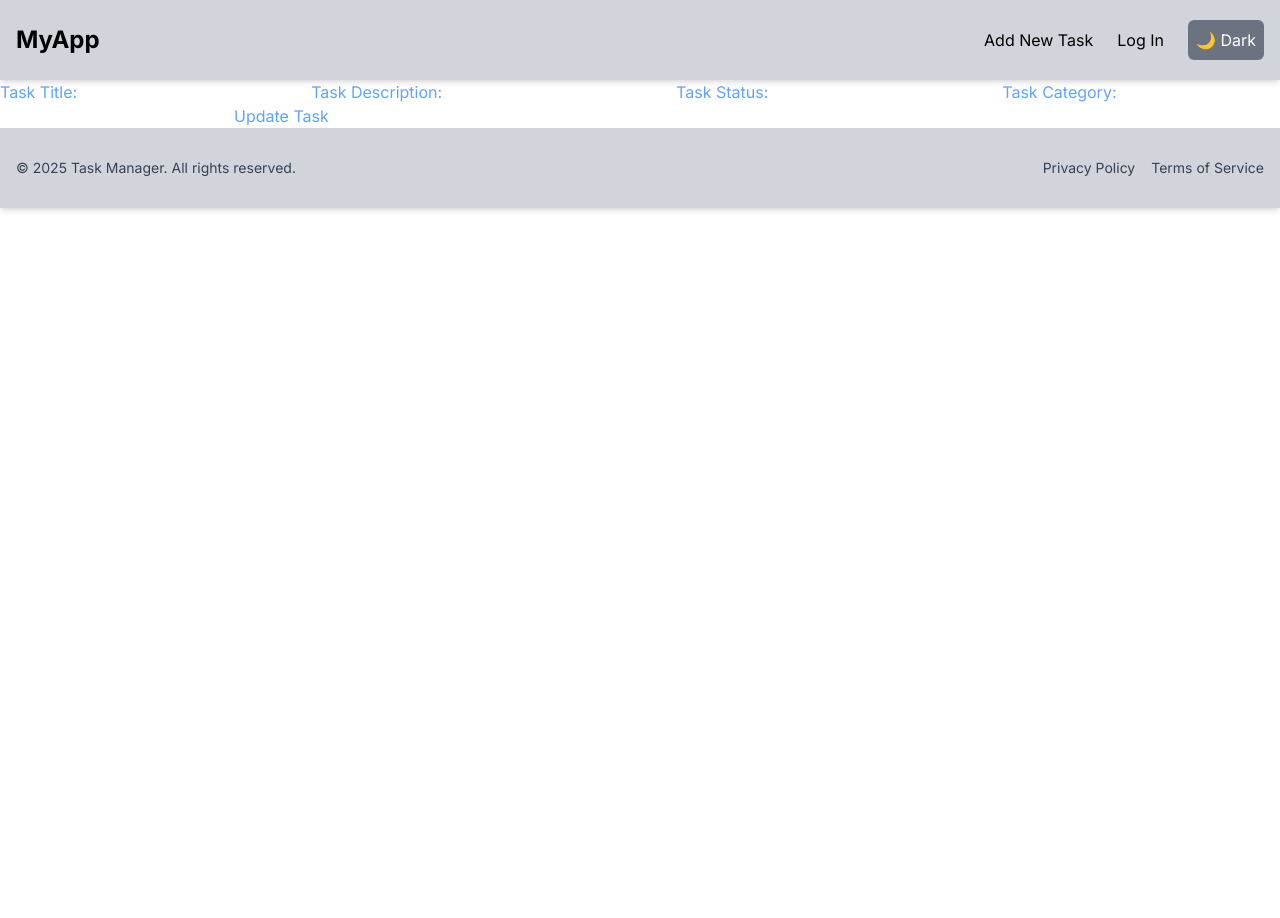
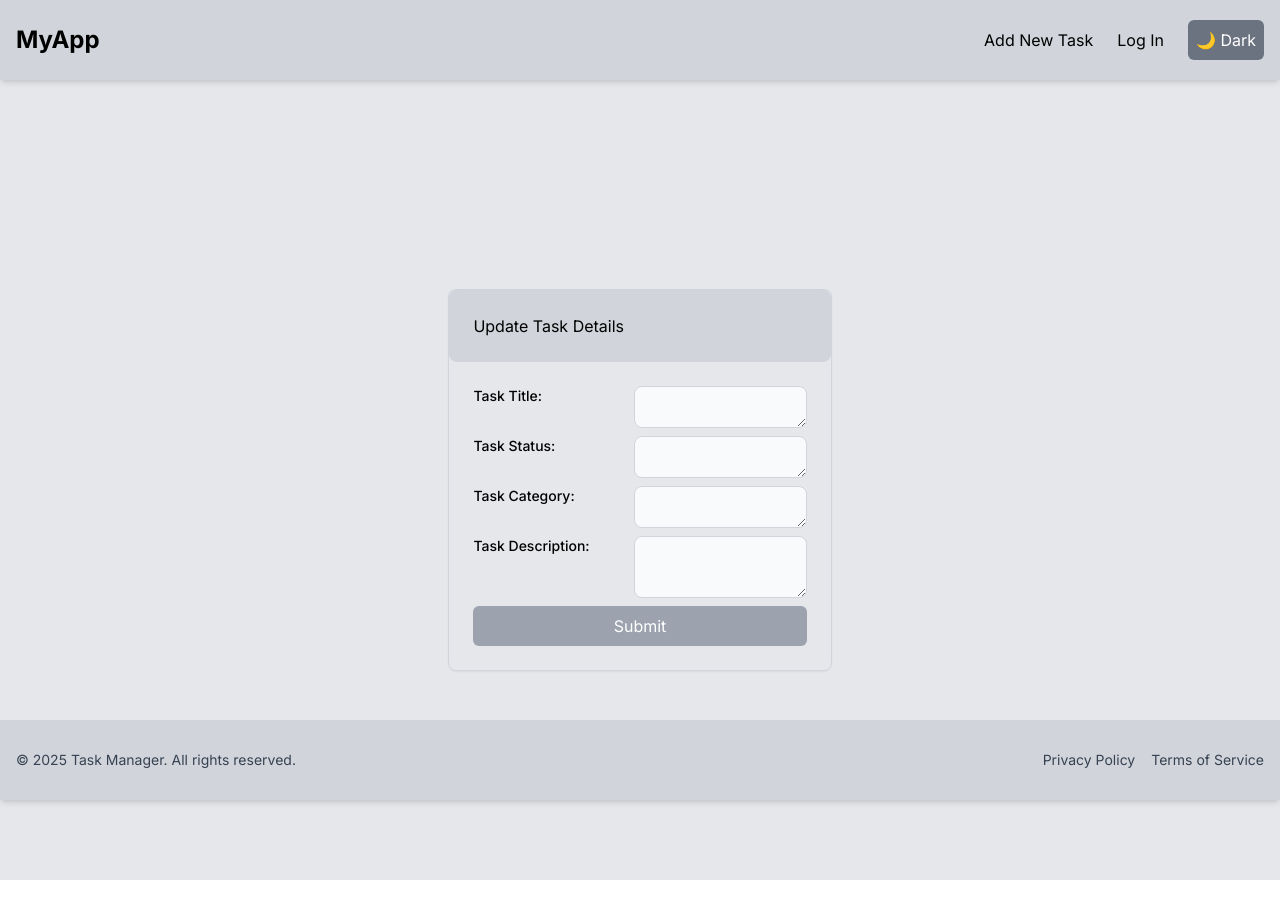
Before and after one commit to sanyasappadu/my-nextjs-practice-app, a Next.js app: page /editTask/1 in a window 1280 px wide. Shown: the top 918 px of the page. Before the commit the page ends 800 px from the top, so only its background shows below. Built offline with nearby package versions, Linux system fonts and the light colour scheme; no server answers; the database is empty.

Commit message:
login and signup fixed

```diff
--- a/src/app/editTask/[id]/page.js
+++ b/src/app/editTask/[id]/page.js
@@ -66,40 +66,90 @@ export default function Page({ params }) {
   };
 
   return (
-    <form onSubmit={handleSubmit} className="text-blue-400">
-      <label>Task Title:
-        <input
+    <div className="text-black flex flex-col dark:text-white bg-gray-200 dark:bg-gray-600 h-screen w-full flex">
+      <div className=" max-w-md m-auto border rounded-lg  border-gray-300 dark:border-white shadow-sm">
+      <div className="bg-gray-300 dark:bg-gray-700 max-w-md p-6 rounded-lg flex  "><h1 className="justify-center">Update Task Details</h1></div>
+
+      <form
+        onSubmit={handleSubmit}
+        className=" flex flex-col p-6 "
+      >
+        <div className="flex flex-row ">
+          <label
+            for="message"
+            class="block mb-2 w-full text-sm font-medium"
+          >
+            Task Title:
+          </label>
+          <textarea
+            id="message"
+            rows="1"
+            class="block p-2.5 w-full text-sm  bg-gray-50 rounded-lg border border-gray-300 dark:bg-gray-600 dark:border-white dark:placeholder-gray-400 dark:text-white "
             type="text"
             name="heading"
-          value={inputs.heading}
+            value={inputs.heading || ""}
             onChange={handleChange}
-        />
+          ></textarea>
+        </div>
+
+        <div className="flex flex-row mt-2">
+          <label
+            for="message"
+            class="block mb-2 w-full text-sm font-medium"
+          >
+            Task Status:
           </label>
-      <label>Task Description:
-        <input
+          <textarea
+            id="message"
+            rows="1"
+            class="block p-2.5 w-full text-sm  bg-gray-50 rounded-lg border border-gray-300 dark:bg-gray-600 dark:border-white dark:placeholder-gray-400 dark:text-white "
+            type="text"
+            name="status"
+            value={inputs.status || ""}
+            onChange={handleChange}
+          ></textarea>
+        </div>
+        <div className="flex flex-row mt-2">
+          <label
+            for="message"
+            class="block mb-2 w-full text-sm font-medium"
+          >
+            Task Category:
+          </label>
+          <textarea
+            id="message"
+            rows="1"
+            class="block p-2.5 w-full text-sm  bg-gray-50 rounded-lg border border-gray-300 dark:bg-gray-600 dark:border-white dark:placeholder-gray-400 dark:text-white "
+            type="text"
+            name="category"
+            value={inputs.category || ""}
+            onChange={handleChange}
+          ></textarea>
+        </div>
+        <div className="flex flex-row mt-2">
+          <label
+            for="message"
+            class="block mb-2 w-full text-sm font-medium"
+          >
+            Task Description:
+          </label>
+          <textarea
+            id="message"
+            rows="2"
+            class="block p-2.5 w-full text-sm  bg-gray-50 rounded-lg border border-gray-300 dark:bg-gray-600 dark:border-white dark:placeholder-gray-400 dark:text-white "
             type="text"
             name="description"
-          value={inputs.description}
+            value={inputs.description || ""}
             onChange={handleChange}
+          ></textarea>
+        </div>
+
+        <input
+          className="bg-gray-400 dark:bg-gray-300 text-white dark:text-black p-2 mt-2 w-full rounded-md"
+          type="submit"
         />
-      </label>
-      <label>Task Status:
-        <input
-          type="text"
-          name="status"
-          value={inputs.status}
-          onChange={handleChange}
-        />
-      </label>
-      <label>Task Category:
-        <input
-          type="text"
-          name="category"
-          value={inputs.category}
-          onChange={handleChange}
-        />
-      </label>
-      <input type="submit" value="Update Task" />
       </form>
+      </div>
+    </div>
   );
 }
--- a/src/app/login/page.js
+++ b/src/app/login/page.js
@@ -1,7 +1,7 @@
 "use client";
 import Link from "next/link";
-import React, {useEffect} from "react";
-import {useRouter} from "next/navigation";
+import React, { useEffect } from "react";
+import { useRouter } from "next/navigation";
 import axios from "axios";
 import { toast } from "react-hot-toast";
 
@@ -10,7 +10,7 @@ export default function LoginPage() {
   const [user, setUser] = React.useState({
     email: "",
     password: "",
-    })
+  });
   const [buttonDisabled, setButtonDisabled] = React.useState(false);
   const [loading, setLoading] = React.useState(false);
 
@@ -24,47 +24,71 @@ export default function LoginPage() {
     } catch (error) {
       console.log("Login failed", error.message);
       toast.error(error.message);
-        } finally{
+    } finally {
       setLoading(false);
     }
-    }
+  };
 
   useEffect(() => {
-        if(user.email.length > 0 && user.password.length > 0) {
+    if (user.email.length > 0 && user.password.length > 0) {
       setButtonDisabled(false);
-        } else{
+    } else {
       setButtonDisabled(true);
     }
   }, [user]);
 
   return (
-    <div className="flex flex-col items-center justify-center min-h-screen py-2">
-        <h1>{loading ? "Processing" : "Login"}</h1>
-        <hr />
-
-        <label htmlFor="email">email</label>
+    <div className="flex flex-col items-center justify-center min-h-screen py-2 text-black flex flex-col dark:text-white bg-gray-200 dark:bg-gray-600 h-screen w-full flex">
+      <div className=" max-w-md m-auto border rounded-lg  border-gray-300 dark:border-white shadow-sm">
+        <div className="bg-gray-300 dark:bg-gray-700 max-w-md p-6 rounded-lg flex ">
+          <h1 className="justify-center">{loading ? "Processing" : "Login"}</h1>
+        </div>
+        <div className=" flex flex-col p-6 ">
+          <div className="flex flex-row ">
+            <label
+              htmlFor="email"
+              class="block mb-2 w-full text-sm font-medium mt-3"
+            >
+              Email
+            </label>
             <input
-        className="p-2 border border-gray-300 rounded-lg mb-4 focus:outline-none focus:border-gray-600 text-black"
+              className="p-2 border border-gray-300 rounded-lg mb-4 mx-2 focus:outline-none focus:border-gray-600 text-black"
               id="email"
               type="text"
               value={user.email}
-            onChange={(e) => setUser({...user, email: e.target.value})}
+              onChange={(e) => setUser({ ...user, email: e.target.value })}
               placeholder="email"
             />
-        <label htmlFor="password">password</label>
+          </div>
+          <div className="flex flex-row ">
+            <label
+              htmlFor="password"
+              className="block mb-2 w-full text-sm font-medium mt-3"
+            >
+              Password
+            </label>
             <input
-        className="p-2 border border-gray-300 rounded-lg mb-4 focus:outline-none focus:border-gray-600 text-black"
+              className="p-2 border border-gray-300 rounded-lg mb-4 mx-2 focus:outline-none focus:border-gray-600 text-black"
               id="password"
               type="password"
               value={user.password}
-            onChange={(e) => setUser({...user, password: e.target.value})}
+              onChange={(e) => setUser({ ...user, password: e.target.value })}
               placeholder="password"
             />
+          </div>
+          <div className="flex flex-row ">
             <button
               onClick={onLogin}
-            className="p-2 border border-gray-300 rounded-lg mb-4 focus:outline-none focus:border-gray-600">Login here</button>
-            <Link href="/signup">Visit Signup page</Link>
+              className="p-2 border border-gray-300 rounded-lg mb-4 focus:outline-none focus:border-gray-600"
+            >
+              Login here
+            </button>
+            <Link href="/signup" className="m-2">
+              Visit Signup page
+            </Link>
           </div>
-    )
-
+        </div>
+      </div>
+    </div>
+  );
 }
--- a/src/app/logout/page.js
+++ /dev/null
@@ -1,17 +0,0 @@
-'use client';
-
-import { useEffect } from 'react';
-import { useRouter } from 'next/navigation';
-
-const LogoutPage = () => {
-  const router = useRouter();
-
-  useEffect(() => {
-    logout();
-    router.push('/');
-  }, [logout, router]);
-
-  return <div>Logging out...</div>;
-};
-
-export default LogoutPage;
--- a/src/app/page.js
+++ b/src/app/page.js
@@ -72,7 +72,7 @@ export default function Home() {
                   <p>Category: {task.category}</p>
                 </div>
                 <div className="flex flex-col ">
-                  <Link href={`/editTask/${task._id}`}>update</Link>
+                  <Link href={`/editTask/${task._id}`}>Update</Link>
                   <button onClick={() => deleteTask(task._id)}>Delete</button>
                 </div>
               </div>
--- a/src/app/profile/page.js
+++ b/src/app/profile/page.js
@@ -1,17 +1,13 @@
 "use client";
 import { useState, useEffect } from "react";
 import axios from "axios";
-import Link from "next/link";
-// import React, {useState} from "react";
 import { toast } from "react-hot-toast";
 import { useRouter } from "next/navigation";
-// import { useAuth } from '../context/AuthContext';
 
 export default function ProfilePage() {
   const router = useRouter();
-  // const { logout } = useAuth();
+  const [data, setData] = useState({ username: "", email: "" });
 
-  const [data, setData] = useState("nothing");
   const handleLogout = async () => {
     try {
       await axios.get("/api/users/logout");
@@ -24,18 +20,49 @@ export default function ProfilePage() {
   };
 
   const getUserDetails = async () => {
-    const res = await axios.get("/api/users/me");
-    console.log(res.data);
-    setData(res.data.data._id);
+    try {
+      const res = await axios.get("/api/users/me");
+      console.log(res.data.data);
+      setData({
+        username: res.data.data.username,
+        email: res.data.data.email,
+      });
+    } catch (error) {
+      console.error("Error fetching user details:", error);
+    }
   };
-  const [todos, setTodos] = useState([]);
 
-  useEffect(() => {}, []);
+  useEffect(() => {
+    getUserDetails();
+  }, []);
 
   return (
-    <div className="bg-gray-100 dark:bg-gray-500 h-screen text-black dark:text-white ">
-      <h1>hii</h1>
-      <button onClick={handleLogout}>logout</button>
+    <div className="flex items-center justify-center h-screen w-full bg-gray-200 dark:bg-gray-600 text-black dark:text-white">
+      <div className="max-w-md w-full border rounded-lg border-gray-300 dark:border-white shadow-md bg-white dark:bg-gray-800 p-6">
+        <h1 className="text-xl font-semibold text-center mb-4">
+          Profile Details
+        </h1>
+
+        <div className="mb-4">
+          <p className="text-sm font-medium text-gray-700 dark:text-gray-300">
+            <span className="font-semibold">Username:</span> {data.username || "N/A"}
+          </p>
+        </div>
+
+        <div className="mb-4">
+          <p className="text-sm font-medium text-gray-700 dark:text-gray-300">
+            <span className="font-semibold">Email:</span> {data.email || "N/A"}
+          </p>
+        </div>
+
+        <button
+          className="bg-red-500 hover:bg-red-600 text-white px-4 py-2 w-full rounded-md transition duration-300"
+          type="button"
+          onClick={handleLogout}
+        >
+          Log Out
+        </button>
+      </div>
     </div>
   );
 }
```
Also changed, not shown: src/app/signup/page.js (+37 -14 lines). Lines whose indentation alone changed are shown as unchanged.
